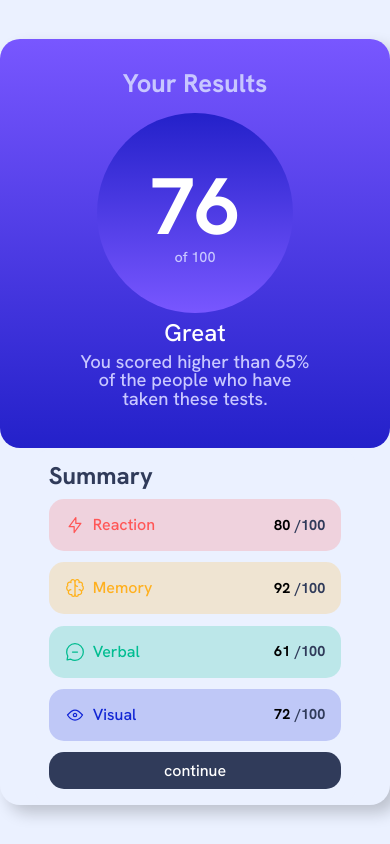
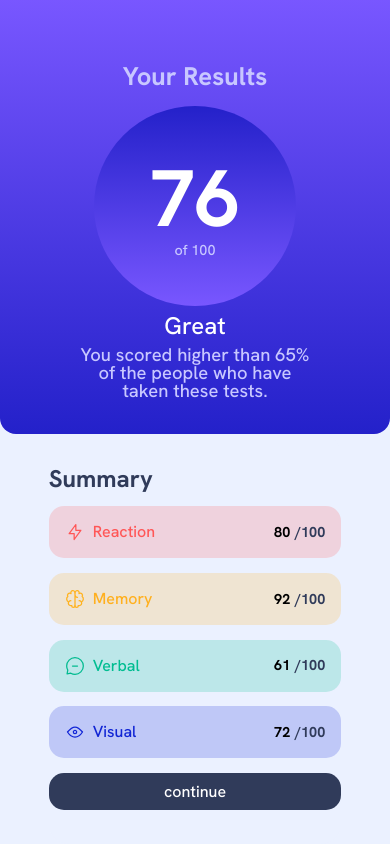
Before and after one commit to maviYoki/summary-component-frontmentor, a plain HTML site: page index.html in a window 390 px wide. Drawn offline with Linux system fonts and the light colour scheme.

Commit message:
class renown; styles: button animation, spacing adjustments and media query inclusion for tablets

```diff
--- a/index.html
+++ b/index.html
@@ -77,7 +77,7 @@
                      <span class="secondary-font">/100</span>
                   </div>
                </div>
-               <button class="style-button">continue</button>
+               <button class="button">continue</button>
             </div>
          </div>
       </main>
--- a/styles/style.css
+++ b/styles/style.css
@@ -200,16 +200,19 @@ main {
    color: var(--second-block-primary-font);
 }
 
-.style-button {
+.button {
    background-color: var(--second-block-primary-font);
    border-radius: 15px;
    border: none;
    color: var(--first-block-primary-font);
    font-size: 1rem;
    padding: 0.5rem;
+   transition: 0.5s all;
+   cursor: pointer;
 }
 
-.button :hover {
+.button:hover {
+   scale: 1.05;
 }
 
 @media (max-width: 768px) {
@@ -218,8 +221,8 @@ main {
    }
 
    .main-block {
+      display: flex;
       flex-direction: column;
-      justify-content: center;
       align-items: center;
       width: 100%;
    }
@@ -227,7 +230,7 @@ main {
    .results {
       width: 100%;
       height: calc(100% - var(--summary-height));
-      padding: 1rem 0;
+      padding: 1.5rem 0;
       gap: 0;
       border-radius: unset unset 1rem 1rem;
    }
@@ -249,11 +252,24 @@ main {
 
    .results > div h2 {
       font-size: var(--font-size-width-media-query-H2);
-      width: cal(1rem + var(--font-size-width-media-query-H2));
+      width: calc(1rem + var(--font-size-width-media-query-H2));
    }
 
    .summary {
       height: var(--summary-height);
       width: 75%;
+      padding: 2rem 0;
    }
 }
+
+@media (max-width: 484px) {
+   .results {
+      border-radius: 0 0 1rem 1rem;
+      padding: 3rem 0;
+   }
+
+   .main-block {
+      height: 100%;
+      border-radius: unset;
+   }
+}
```
